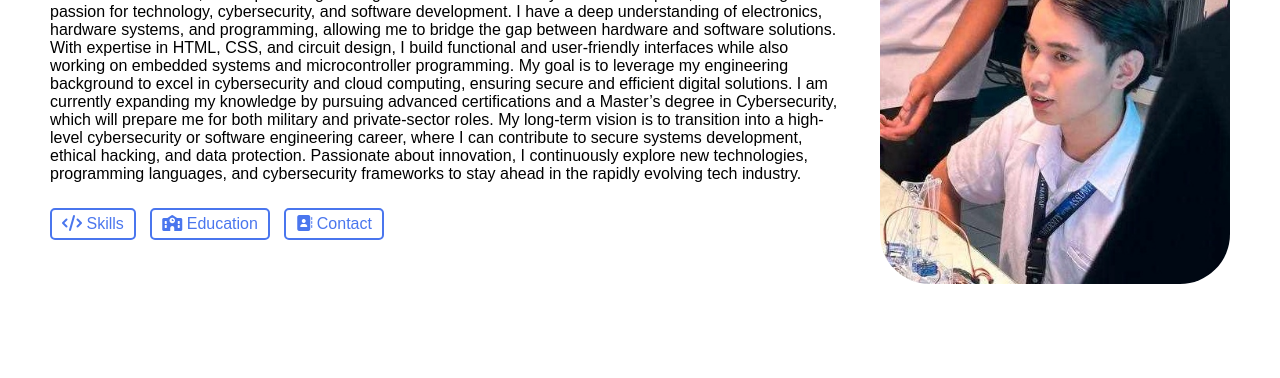
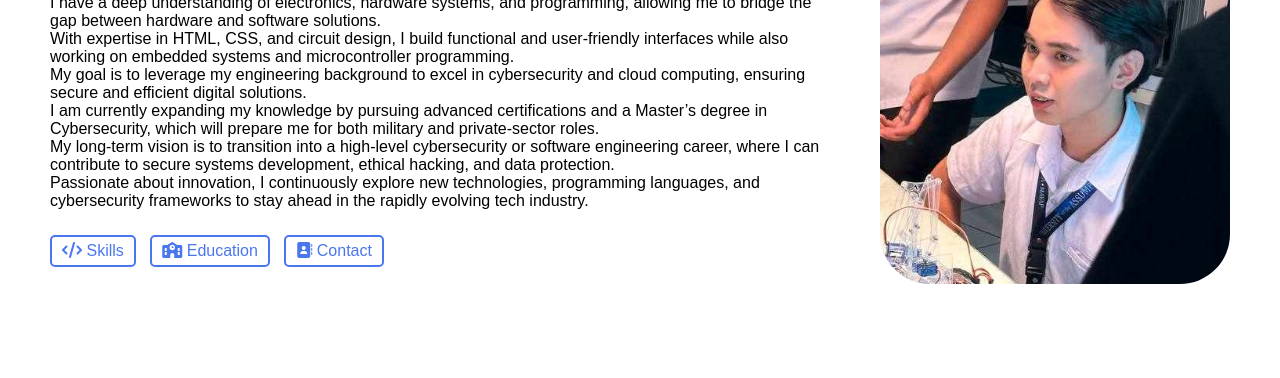
Before and after one commit to KieanuReeves/Work, a plain HTML site: page index.html in a window 1280 px wide. Shown: the part 220-598 px from the top of the page. Drawn offline with Linux system fonts and the light colour scheme; a web font is replaced by a local one.

Commit message:
Update index.html

```diff
--- a/index.html
+++ b/index.html
@@ -35,8 +35,8 @@
             <div class="text">
                 <H2>Hi,I'm kiean</H2>
                 <p>
-                    I am Kiean Gonzales, a Computer Engineering student at the University of the Assumption, with a strong passion for technology, cybersecurity, and software development. I have a deep understanding of electronics, hardware systems, and programming, allowing me to bridge the gap between hardware and software solutions. With expertise in HTML, CSS, and circuit design, I build functional and user-friendly interfaces while also working on embedded systems and microcontroller programming.
-                    My goal is to leverage my engineering background to excel in cybersecurity and cloud computing, ensuring secure and efficient digital solutions. I am currently expanding my knowledge by pursuing advanced certifications and a Master’s degree in Cybersecurity, which will prepare me for both military and private-sector roles. My long-term vision is to transition into a high-level cybersecurity or software engineering career, where I can contribute to secure systems development, ethical hacking, and data protection.
+                    I am Kiean Gonzales, a Computer Engineering student at the University of the Assumption, with a strong passion for technology, cybersecurity, and software development.<br> I have a deep understanding of electronics, hardware systems, and programming, allowing me to bridge the gap between hardware and software solutions. <br>With expertise in HTML, CSS, and circuit design, I build functional and user-friendly interfaces while also working on embedded systems and microcontroller programming.<br>
+                    My goal is to leverage my engineering background to excel in cybersecurity and cloud computing, ensuring secure and efficient digital solutions.<br> I am currently expanding my knowledge by pursuing advanced certifications and a Master’s degree in Cybersecurity, which will prepare me for both military and private-sector roles.<br> My long-term vision is to transition into a high-level cybersecurity or software engineering career, where I can contribute to secure systems development, ethical hacking, and data protection.<br>
                     Passionate about innovation, I continuously explore new technologies, programming languages, and cybersecurity frameworks to stay ahead in the rapidly evolving tech industry.
                 </p>
 
```
